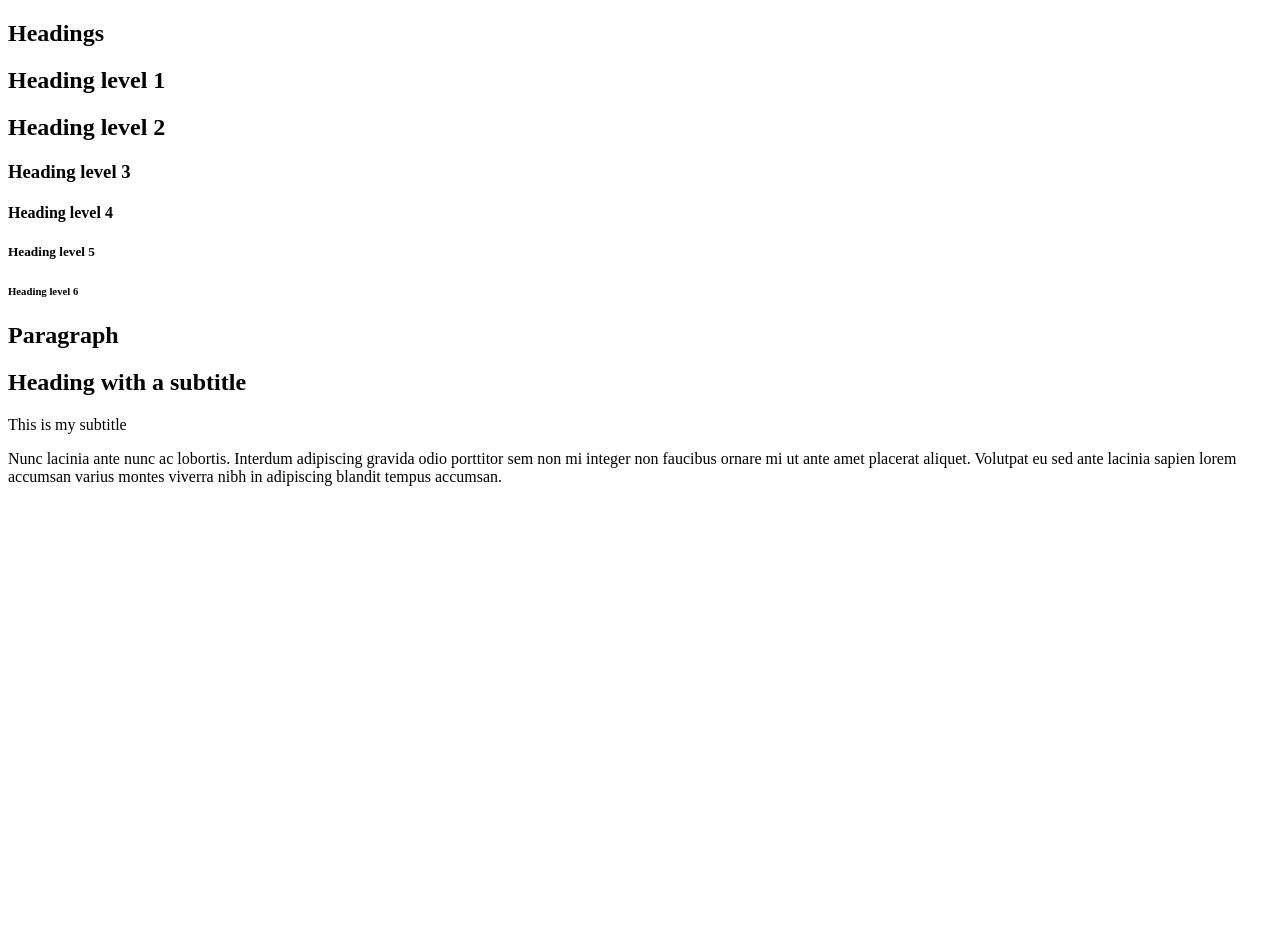
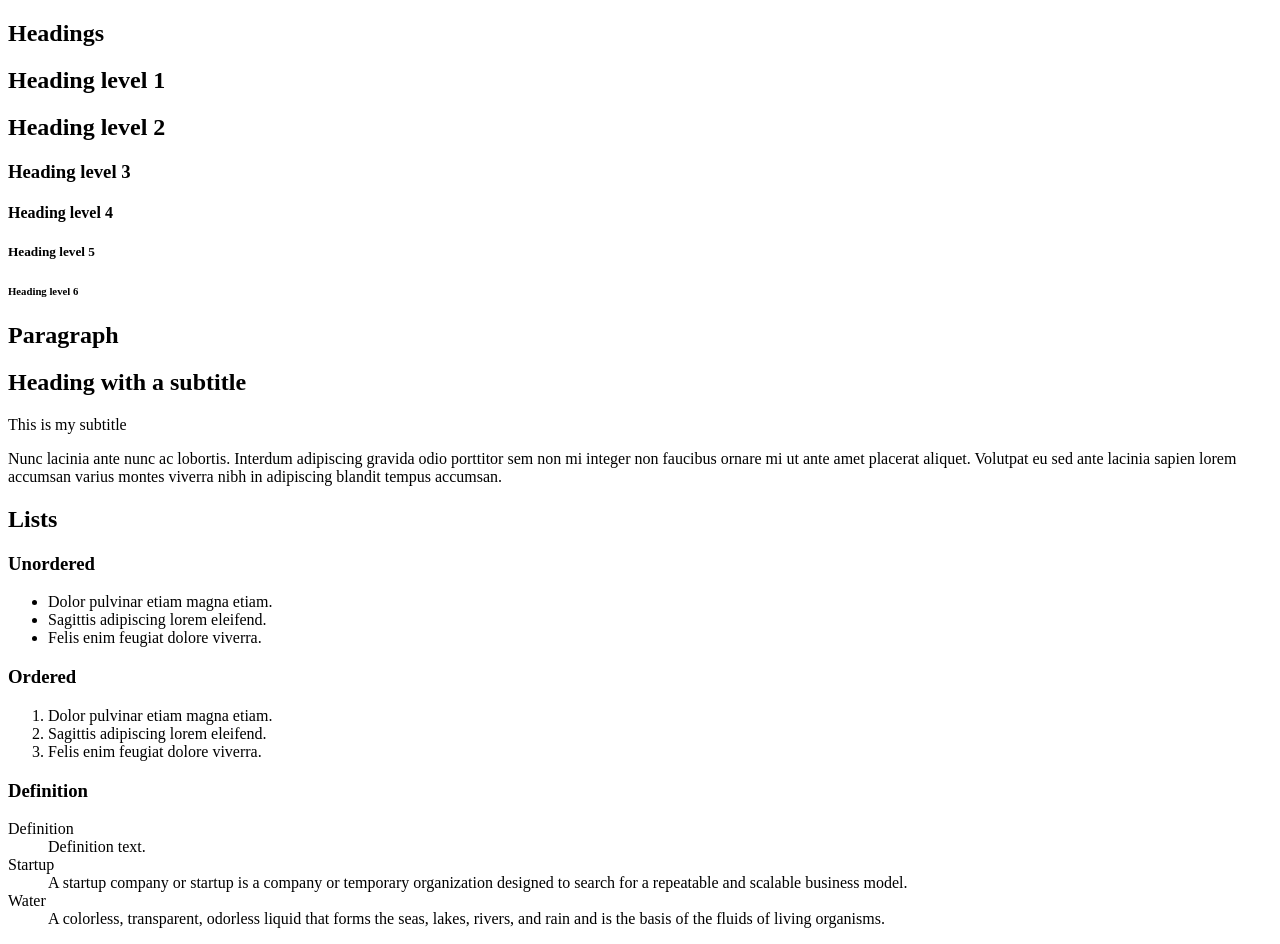
Before and after one commit to Tii04/alx-frontend, a plain HTML site: page 0x00-html_advanced/26-styleguide.html in a window 1280 px wide. Before the commit the page ends 800 px from the top, so only its background shows below. Drawn offline with Linux system fonts and the light colour scheme.

Commit message:
Definition List

```diff
--- a/0x00-html_advanced/26-styleguide.html
+++ b/0x00-html_advanced/26-styleguide.html
@@ -44,6 +44,64 @@
                     in adipiscing blandit tempus accumsan.
                 </p>
             </section>
+
+            <!-- Lists -->
+            <section>
+                <header>
+                    <h2>Lists</h2>
+                </header>
+
+                <div>
+                    <h3>Unordered</h3>
+
+                    <ul>
+                        <li>
+                            Dolor pulvinar etiam magna etiam.
+                        </li>
+                        <li>
+                            Sagittis adipiscing lorem eleifend.
+                        </li>
+                        <li>
+                            Felis enim feugiat dolore viverra.
+                        </li>
+                    </ul>
+
+                    <h3>Ordered</h3>
+
+                    <ol>
+                        <li>
+                            Dolor pulvinar etiam magna etiam.
+                        </li>
+                        <li>
+                            Sagittis adipiscing lorem eleifend.
+                        </li>
+                        <li>
+                            Felis enim feugiat dolore viverra.
+                        </li>
+                    </ol>
+
+                    <h3>Definition</h3>
+
+                    <dl>
+                        <dt>Definition</dt>
+                        <dd>Definition text.</dd>
+
+                        <dt>Startup</dt>
+                        <dd>
+                            A startup company or startup is a company or
+                            temporary organization designed to search for
+                            a repeatable and scalable business model.
+                        </dd>
+
+                        <dt>Water</dt>
+                        <dd>
+                            A colorless, transparent, odorless liquid that forms
+                            the seas, lakes, rivers, and rain and is the basis of the
+                            fluids of living organisms.
+                        </dd>
+                    </dl>
+                </div>
+            </section>
         </main>
 
         <footer>
```
